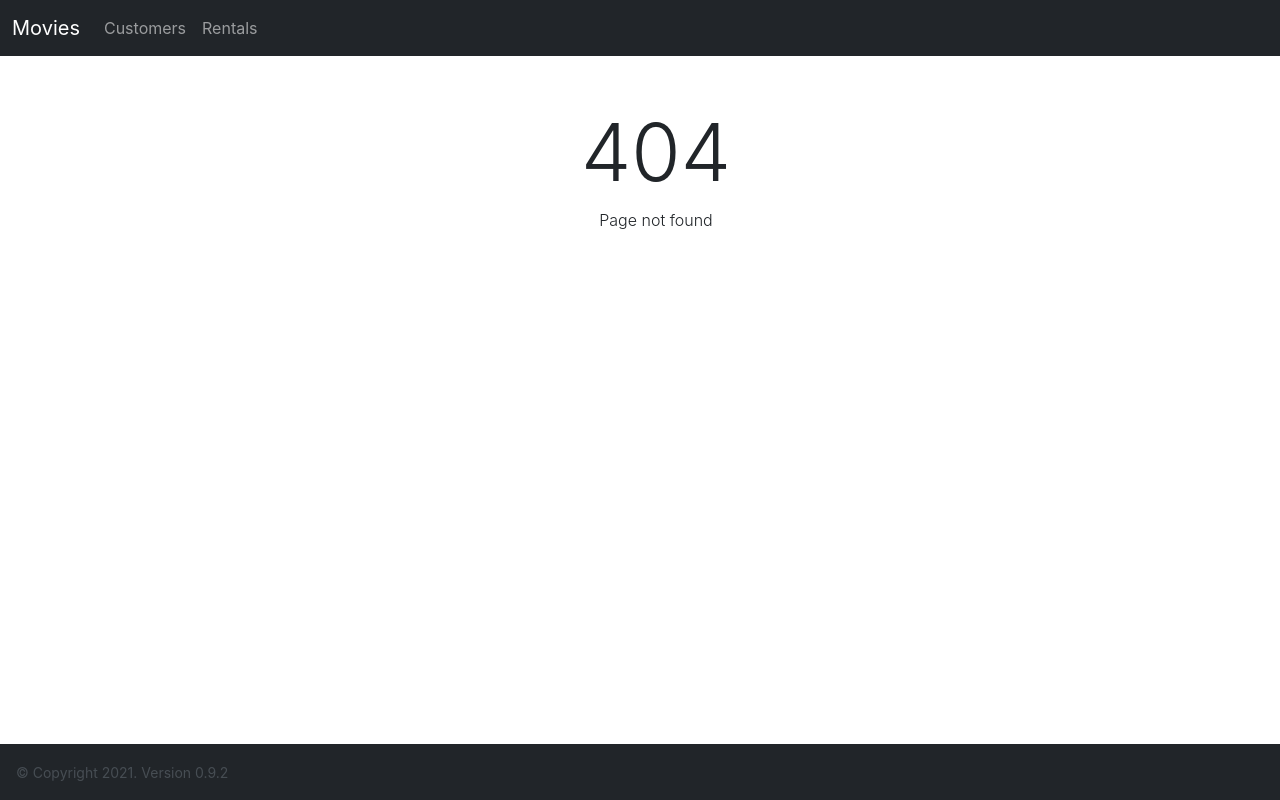
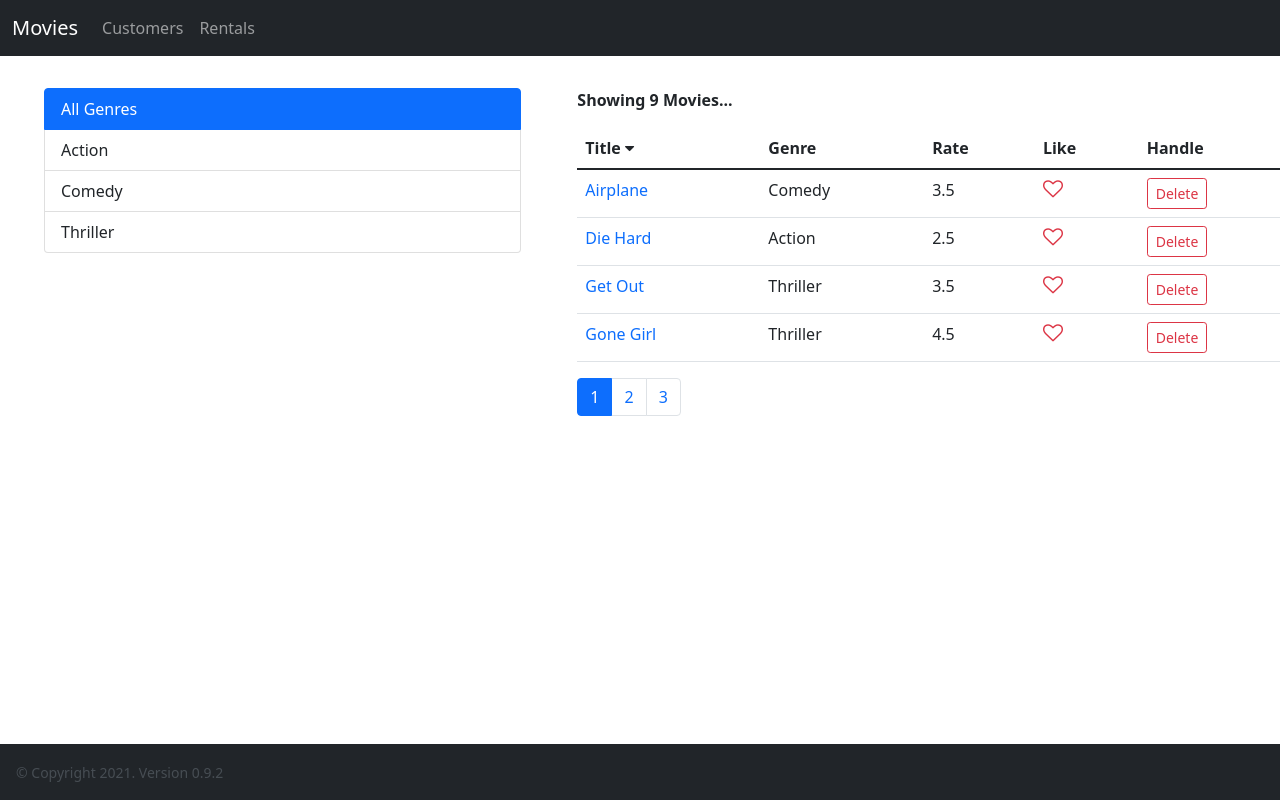
Before and after one commit to anasabufarraj/hello_react, a React (Create React App) app: page /movies in a window 1280 px wide. Before the commit this address led to /not-found. Built offline with nearby package versions, Linux system fonts and the light colour scheme.

Commit message:
105. Exercise Solution

```diff
--- a/src/App.js
+++ b/src/App.js
@@ -2,11 +2,11 @@ import React from 'react';
 import NavBar from './components/navbar';
 import Footer from './components/footer';
 import { Redirect, Route, Switch } from 'react-router-dom';
+import MovieForm from './components/movieForm';
 import Movies from './components/movies';
 import Customers from './components/customers';
 import Rentals from './components/rentals';
 import NotFound from './components/notFound';
-import MovieDetails from './components/movieDetails';
 
 class App extends React.Component {
   render() {
@@ -15,11 +15,12 @@ class App extends React.Component {
         <NavBar />
         <div className="container-fluid fw-light m-3">
           <Switch>
+            <Route path="/movies/:id" component={MovieForm} />
+            <Route path="/movies" component={Movies} />
             <Route path="/customers" component={Customers} />
             <Route path="/rentals" component={Rentals} />
-            <Route exact path="/" component={Movies} />
-            <Route path="/movies/:id" component={MovieDetails} />
             <Route path="/not-found" component={NotFound} />
+            <Redirect exact from="/" to="/movies" />
             <Redirect to="not-found" />
           </Switch>
         </div>
--- a/src/components/common/pagination.jsx
+++ b/src/components/common/pagination.jsx
@@ -1,5 +1,6 @@
 import React from 'react';
 import _ from 'lodash';
+import { Link } from 'react-router-dom';
 
 function Pagination(props) {
   // NOTE: props are read-only arguments
@@ -14,9 +15,9 @@ function Pagination(props) {
             className={props.activePage === page ? 'page-item active' : 'page-item'}
             key={page}
           >
-            <a href="/#" className="page-link" onClick={() => props.onPageChange(page)}>
+            <Link to="#" className="page-link" onClick={() => props.onPageChange(page)}>
               {page}
-            </a>
+            </Link>
           </li>
         ))}
       </ul>
--- a/src/components/common/tableBody.jsx
+++ b/src/components/common/tableBody.jsx
@@ -3,8 +3,10 @@ import _ from 'lodash';
 
 class TableBody extends React.Component {
   renderCell(item, column) {
-    if (column.dynamic) {
-      return column.dynamic(item);
+    if (column.button) {
+      return column.button(item);
+    } else if (column.link) {
+      return column.link(item);
     }
     return _.get(item, column.path);
   }
--- a/src/components/common/tableHeader.jsx
+++ b/src/components/common/tableHeader.jsx
@@ -2,7 +2,7 @@ import React from 'react';
 
 class TableHeader extends React.Component {
   raiseSort(path, column) {
-    if (!column.content) {
+    if (!column.button) {
       let sortColumn = this.props.sortColumn;
       if (sortColumn.path === path) {
         sortColumn.order = sortColumn.order === 'asc' ? 'desc' : 'asc';
@@ -16,7 +16,7 @@ class TableHeader extends React.Component {
   }
 
   renderSortIcon(column) {
-    if (!column.content && this.props.sortColumn.path === column.path) {
+    if (!column.button && this.props.sortColumn.path === column.path) {
       return this.props.sortColumn.order === 'asc' ? (
         <i className="fa fa-caret-down">&nbsp;</i>
       ) : (
@@ -26,7 +26,7 @@ class TableHeader extends React.Component {
   }
 
   renderCursor(column) {
-    if (!column.content) {
+    if (!column.button) {
       return { cursor: 'pointer' };
     }
     return { cursor: 'default' };
--- a/src/components/movieDetails.jsx
+++ /dev/null
@@ -1,23 +0,0 @@
-import React, { Component } from 'react';
-
-class MovieDetails extends Component {
-  handleSave() {
-    // ...
-  }
-
-  render() {
-    return (
-      <div>
-        <h1>Movie {this.props.match.params.id}</h1>
-        <button className="btn btn-dark my-2" onClick={this.props.history.goBack}>
-          Back
-        </button>
-        <button className="btn btn-primary mx-2" onClick={this.handleSave}>
-          Save
-        </button>
-      </div>
-    );
-  }
-}
-
-export default MovieDetails;
--- /dev/null
+++ b/src/components/movieForm.jsx
@@ -0,0 +1,14 @@
+import React from 'react';
+
+function MovieForm({ match, history }) {
+  return (
+    <div>
+      <h1>Movie {match.params.id}</h1>
+      <button className="btn btn-primary" onClick={() => history.push('/movies')}>
+        Save
+      </button>
+    </div>
+  );
+}
+
+export default MovieForm;
--- a/src/components/movies.jsx
+++ b/src/components/movies.jsx
@@ -57,13 +57,13 @@ class Movies extends React.Component {
   }
 
   handleData() {
-    // DOC: 1) Filtering movies, excluding the 'All Genres' which id is empty string.
+    // DOC: 1) Filtering movies, excluding the 'All Genres' which id is an empty string.
     let filteredMovies =
       this.state.selectedGenre && this.state.selectedGenre._id !== ''
         ? this.state.movies.filter((_m) => _m.genre._id === this.state.selectedGenre._id)
         : this.state.movies;
 
-    // DOC: 2) Sorting filtered movies, then paginate them.
+    // DOC: 2) Sorting filtered movies, then paginating.
     let sortedMovies = _.orderBy(filteredMovies, [this.state.sortColumn.path], [this.state.sortColumn.order]);
     let moviesInPage = paginate(sortedMovies, this.state.activePage, this.state.maxItemsInPage);
 
--- a/src/components/moviesTable.jsx
+++ b/src/components/moviesTable.jsx
@@ -11,7 +11,7 @@ class MoviesTable extends React.Component {
         {
           path: 'title',
           label: 'Title',
-          dynamic: (movie) => (
+          link: (movie) => (
             <Link style={{ textDecoration: 'none' }} to={`/movies/${movie._id}`}>
               {movie.title}
             </Link>
@@ -28,12 +28,12 @@ class MoviesTable extends React.Component {
         {
           path: 'like',
           label: 'Like',
-          dynamic: (movie) => <Like liked={movie.liked} onLike={() => this.props.onLike(movie)} />,
+          button: (movie) => <Like liked={movie.liked} onLike={() => this.props.onLike(movie)} />,
         },
         {
           path: 'delete',
           label: 'Handle',
-          dynamic: (movie) => (
+          button: (movie) => (
             <button onClick={() => this.props.onDelete(movie)} className="btn btn-outline-danger btn-sm">
               Delete
             </button>
--- a/src/index.js
+++ b/src/index.js
@@ -5,7 +5,6 @@ import 'bootstrap/dist/css/bootstrap.min.css';
 import 'font-awesome/css/font-awesome.min.css';
 import App from './App';
 import reportWebVitals from './reportWebVitals';
-import './index.css';
 
 ReactDOM.render(
   <React.StrictMode>
--- a/src/util/paginate.js
+++ b/src/util/paginate.js
@@ -1,4 +1,3 @@
-// Utility component
 function paginate(items, activePage, itemsInPage) {
   let sliceStart = (activePage - 1) * itemsInPage;
   return items.slice(sliceStart, sliceStart + itemsInPage);
```
